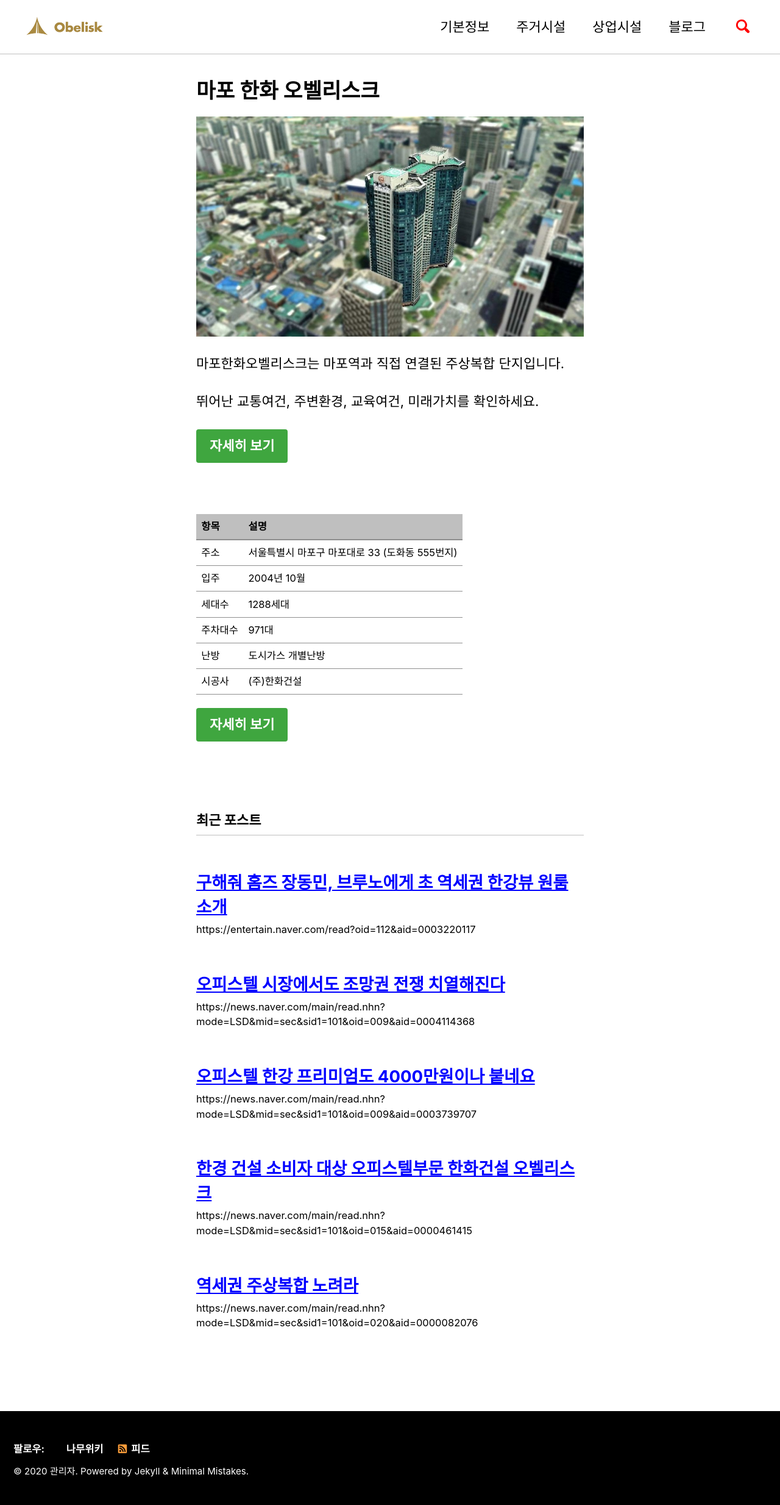
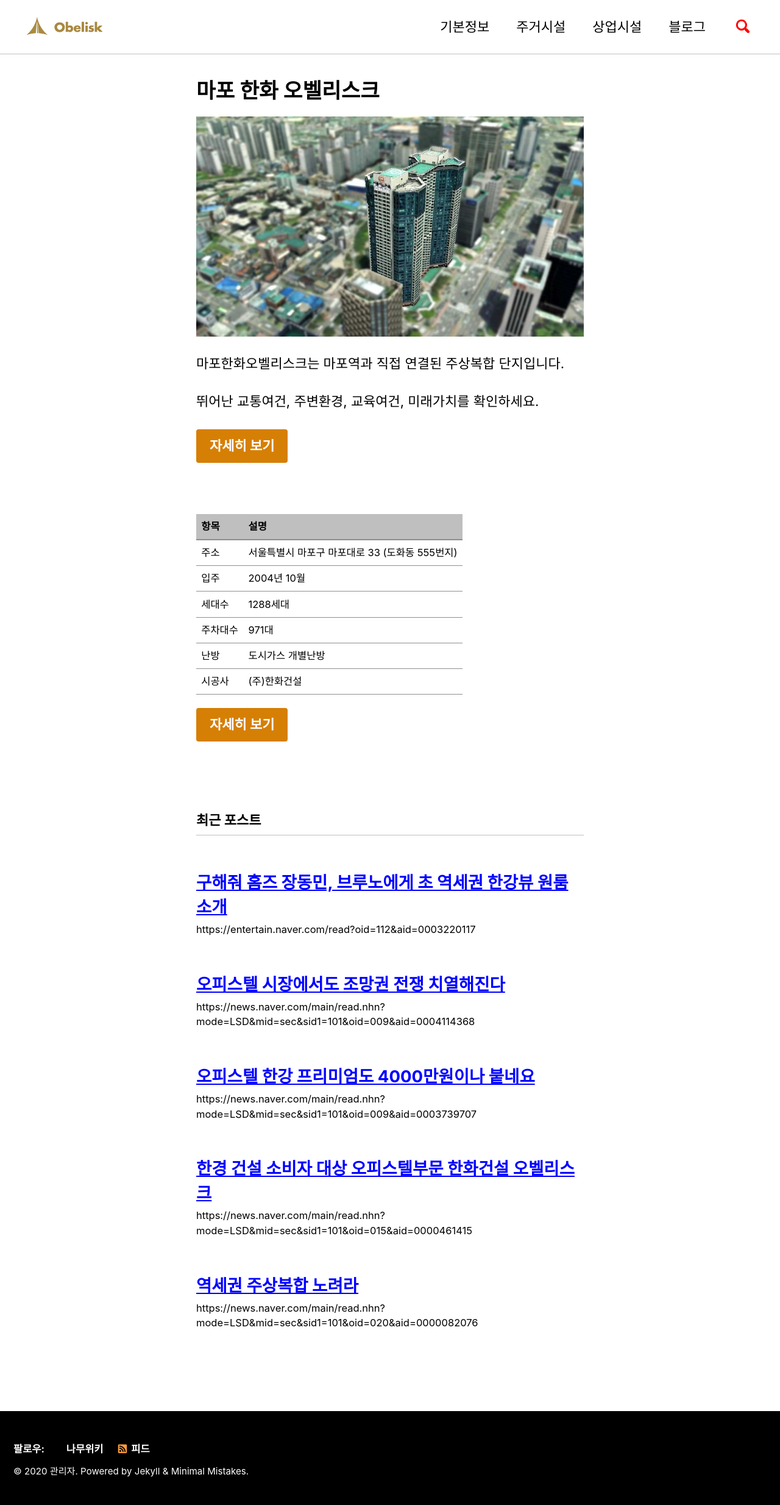
Before and after one commit to mapoobelisk/mapoobelisk.github.io, a Jekyll site: the page built from index.html, in a window 1280 px wide. Shown: the whole page at 61% size. Built offline with Jekyll 4.4.1, drawn with Linux system fonts in a browser that asks for light colours; cached includes are drawn as plain includes; the list of posts is cut into pages by our own code.

Commit message:
Update home.html

```diff
--- a/_layouts/home.html
+++ b/_layouts/home.html
@@ -13,7 +13,7 @@
 
 <p>뛰어난 교통여건, 주변환경, 교육여건, 미래가치를 확인하세요.<p>
 
-<p><a href="/about/#입지" class="btn btn--success btn--large">자세히 보기</a></p>
+<p><a href="/about/#입지" class="btn btn--warning btn--large">자세히 보기</a></p>
 
 <div style="clear:both; height:50px;"> </div>
 
@@ -52,7 +52,7 @@
   </tbody>
 </table>
 
-<p><a href="/about/#사업개요" class="btn btn--success btn--large">자세히 보기</a></p>
+<p><a href="/about/#사업개요" class="btn btn--warning btn--large">자세히 보기</a></p>
 
 <div style="clear:both; height:50px;"> </div>
 
```
